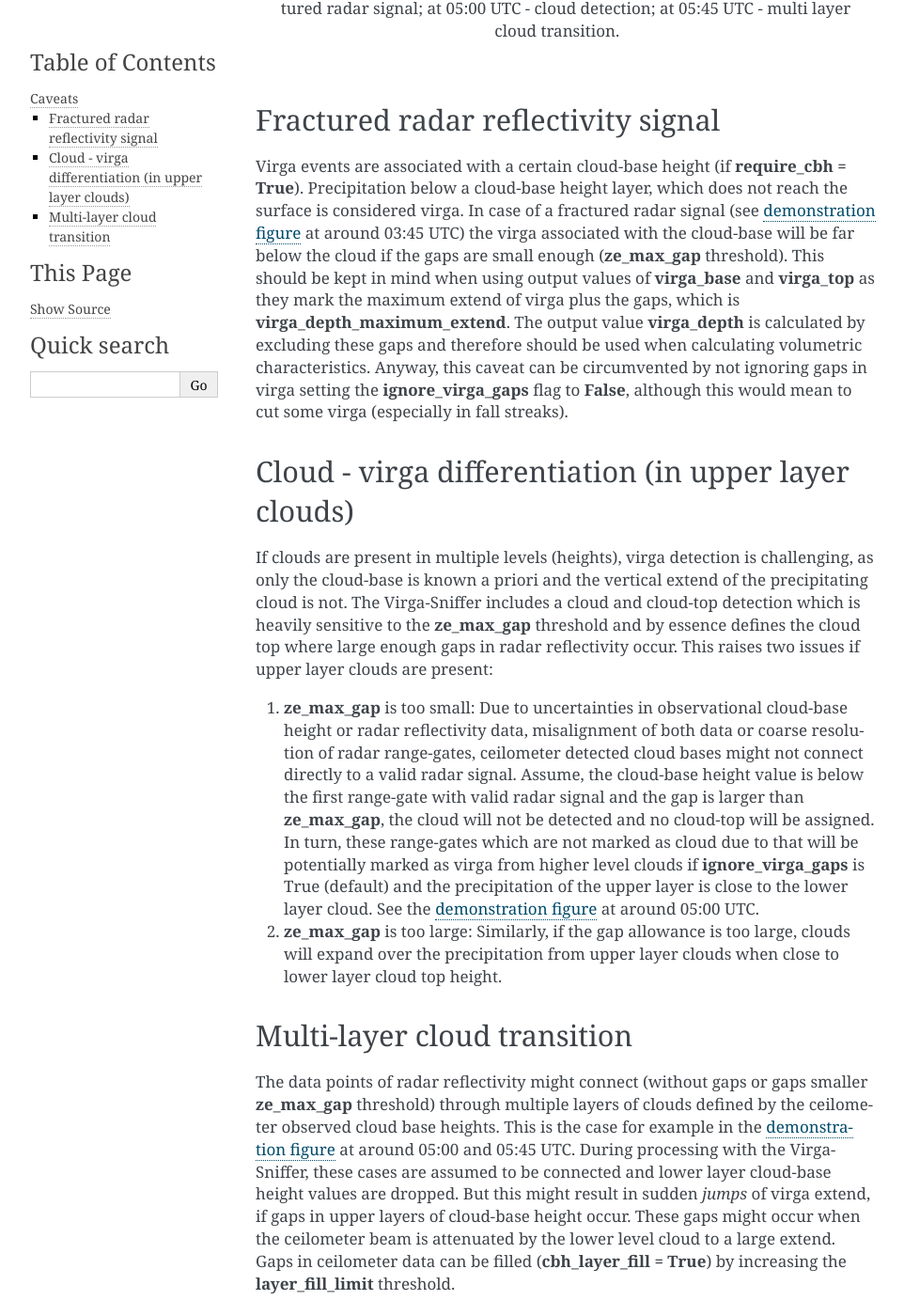
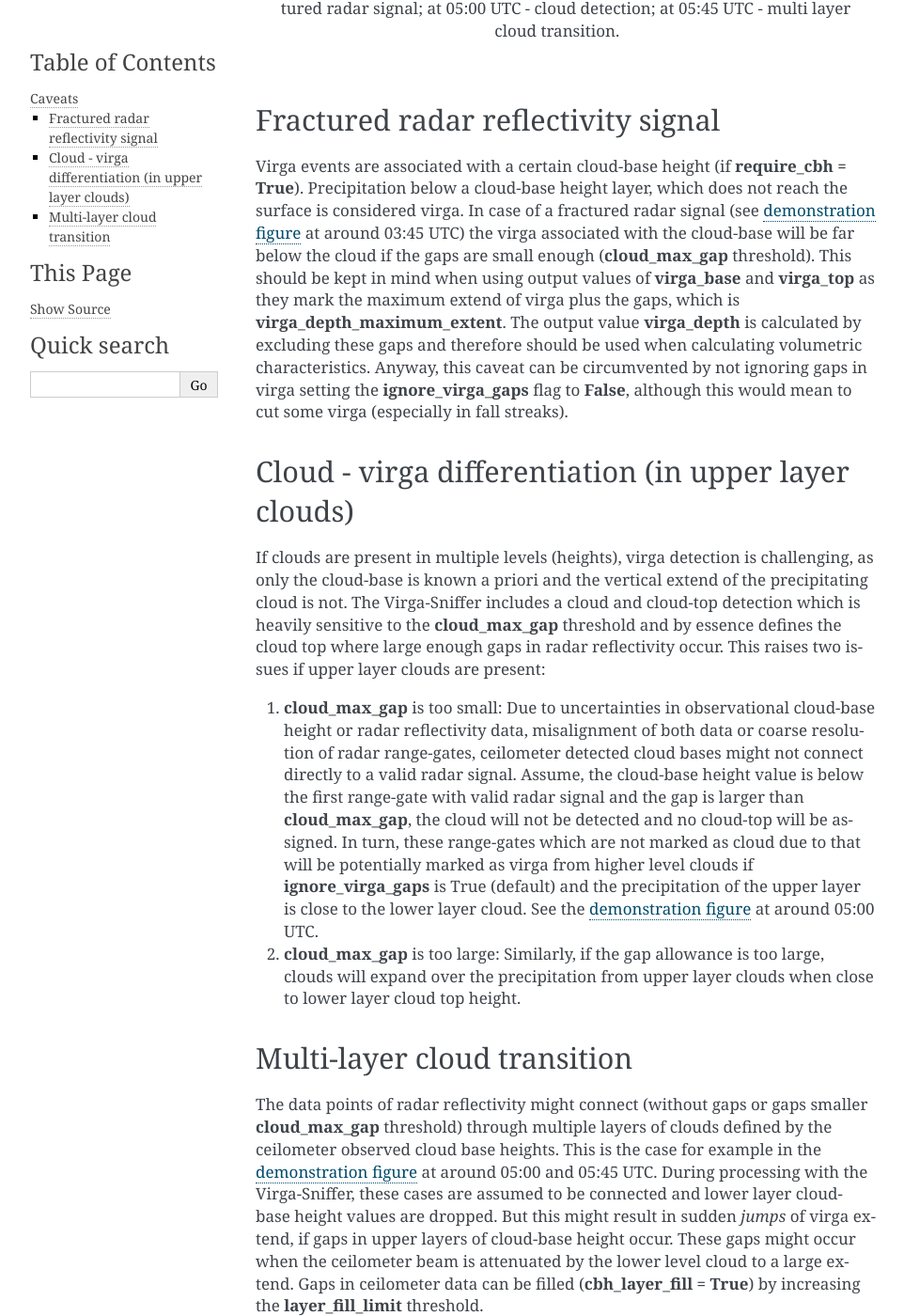
Before and after one commit to remsens-lim/virga_sniffer, a Sphinx documentation site: the page built from docs/caveats.md, in a window 1280 px wide and 1400 px high, scrolled down 543 px. Shown: the whole window at 94% size, without its empty margins (148-1110 px from the left). Built offline with Sphinx 7.4.7, drawn with Linux system fonts in a browser that asks for light colours.

Commit message:
rename ze_max_gap and virga_max_gap to cloud_max_gap and precip_max_gap

````diff
--- a/docs/caveats.md
+++ b/docs/caveats.md
@@ -4,7 +4,7 @@ The Virga-Sniffer is a column based detection scheme for virga events. The detec
 It relies on threshold based tests which might not work in other environments or with different input data setup. Some major caveats to have an eye on while using the Virga-Sniffer are outlined below:
 
 ```{figure} ../docs/images/vs_demonstration_maxgap_multilayer.jpg
-:alt: ze_max_gap to small
+:alt: cloud_max_gap to small
 :name: fig-ze-max-gap
 
 Virga sniffer output at a situation to reveal some caveats. At 03:45 UTC - fractured radar signal; at 05:00 UTC - cloud detection; at 05:45 UTC - multi layer cloud transition.
@@ -13,23 +13,23 @@ Virga sniffer output at a situation to reveal some caveats. At 03:45 UTC - fract
 ## Fractured radar reflectivity signal
 Virga events are associated with a certain cloud-base height (if **require_cbh = True**). Precipitation below a cloud-base height layer, which does not reach the surface is considered virga. In case
 of a fractured radar signal (see {ref}`demonstration figure <fig-ze-max-gap>` at around 03:45 UTC) the virga associated with the cloud-base will be far below the cloud if the gaps are small enough
-(**ze_max_gap** threshold). This should be kept in mind when using output values of **virga_base** and **virga_top** as they mark the maximum extend of virga plus the gaps, which is
-**virga_depth_maximum_extend**. The output value **virga_depth** is calculated by excluding these gaps and therefore should be used when calculating volumetric characteristics. Anyway, this caveat
+(**cloud_max_gap** threshold). This should be kept in mind when using output values of **virga_base** and **virga_top** as they mark the maximum extend of virga plus the gaps, which is
+**virga_depth_maximum_extent**. The output value **virga_depth** is calculated by excluding these gaps and therefore should be used when calculating volumetric characteristics. Anyway, this caveat
 can be circumvented by not ignoring gaps in virga setting the **ignore_virga_gaps** flag to **False**, although this would mean to cut some virga (especially in fall streaks).
 
 ## Cloud - virga differentiation (in upper layer clouds)
 If clouds are present in multiple levels (heights), virga detection is challenging, as only the cloud-base is known a priori and the vertical extend of the precipitating cloud is not. The Virga-Sniffer
-includes a cloud and cloud-top detection which is heavily sensitive to the **ze_max_gap** threshold and by essence defines the cloud top where large enough gaps in radar reflectivity occur. This raises two
+includes a cloud and cloud-top detection which is heavily sensitive to the **cloud_max_gap** threshold and by essence defines the cloud top where large enough gaps in radar reflectivity occur. This raises two
 issues if upper layer clouds are present:
- 1. **ze_max_gap** is too small: Due to uncertainties in observational cloud-base height or radar reflectivity data, misalignment of both data or coarse resolution of radar range-gates,
+ 1. **cloud_max_gap** is too small: Due to uncertainties in observational cloud-base height or radar reflectivity data, misalignment of both data or coarse resolution of radar range-gates,
     ceilometer detected cloud bases might not connect directly to a valid radar signal. Assume, the cloud-base height value is below the first range-gate with valid radar signal and the gap is
-    larger than **ze_max_gap**, the cloud will not be detected and no cloud-top will be assigned. In turn, these range-gates which are not marked as cloud due to that will be potentially marked as
+    larger than **cloud_max_gap**, the cloud will not be detected and no cloud-top will be assigned. In turn, these range-gates which are not marked as cloud due to that will be potentially marked as
     virga from higher level clouds if **ignore_virga_gaps** is True (default) and the precipitation of the upper layer is close to the lower layer cloud. See the {ref}`demonstration figure <fig-ze-max-gap>` at
     around 05:00 UTC.
- 2. **ze_max_gap** is too large: Similarly, if the gap allowance is too large, clouds will expand over the precipitation from upper layer clouds when close to lower layer cloud top height.
+ 2. **cloud_max_gap** is too large: Similarly, if the gap allowance is too large, clouds will expand over the precipitation from upper layer clouds when close to lower layer cloud top height.
 
 ## Multi-layer cloud transition
-The data points of radar reflectivity might connect (without gaps or gaps smaller **ze_max_gap** threshold) through multiple layers of clouds defined by the ceilometer observed cloud base heights.
+The data points of radar reflectivity might connect (without gaps or gaps smaller **cloud_max_gap** threshold) through multiple layers of clouds defined by the ceilometer observed cloud base heights.
 This is the case for example in  the {ref}`demonstration figure <fig-ze-max-gap>` at around 05:00 and 05:45 UTC. During processing with the Virga-Sniffer, these cases are assumed to be connected and lower
 layer cloud-base height values are dropped. But this might result in sudden *jumps* of virga extend, if gaps in upper layers of cloud-base height occur. These gaps might occur when the ceilometer
 beam is attenuated by the lower level cloud to a large extend. Gaps in ceilometer data can be filled (**cbh_layer_fill = True**) by increasing the **layer_fill_limit** threshold.
````
Also changed, not shown: ChangeLog.md (+2 -0 lines), docs/config.md (+2 -2 lines), docs/datasets.md (+1 -1 lines), docs/method.md (+6 -6 lines), 3 other files.
